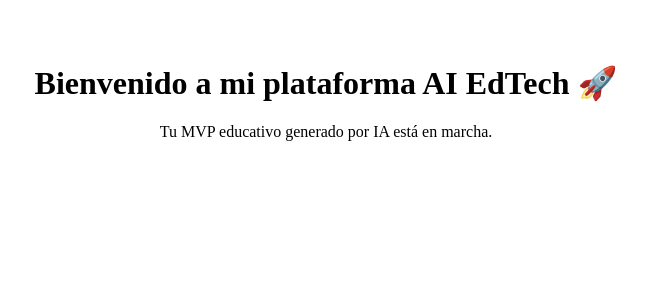
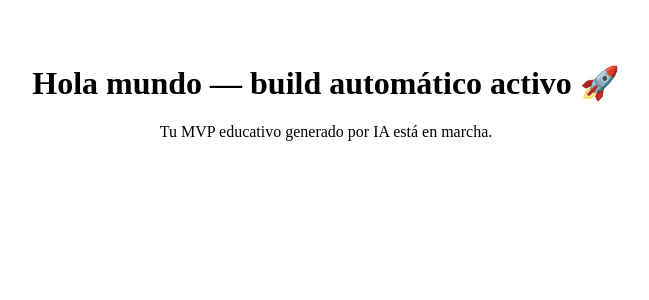
Before and after one commit to perbuscode/ai-edu-platform, a React (Create React App) app in the folder frontend/: page / in a window 1280 px wide. Shown: the top 300 px of the page, without its empty margins (314-963 px from the left). Built offline with nearby package versions, Linux system fonts and the light colour scheme.

Commit message:
Nueva prueba de build

```diff
--- a/frontend/src/App.js
+++ b/frontend/src/App.js
@@ -3,7 +3,7 @@ import React from 'react';
 function App() {
   return (
     <div style={{ textAlign: 'center', marginTop: '4rem' }}>
-      <h1>Bienvenido a mi plataforma AI EdTech 🚀</h1>
+      <h1>Hola mundo — build automático activo 🚀</h1>
       <p>Tu MVP educativo generado por IA está en marcha.</p>
     </div>
   );
```
